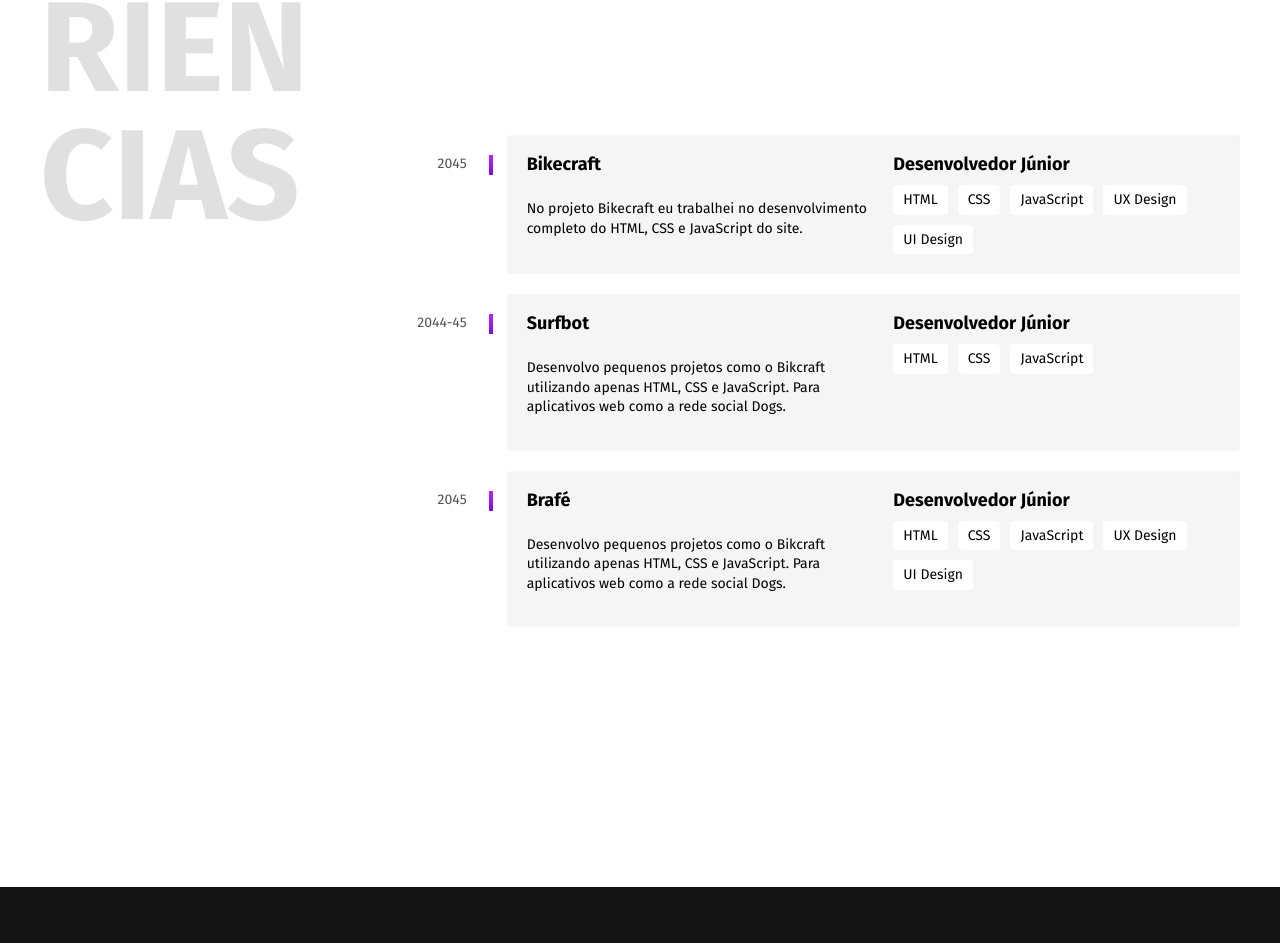
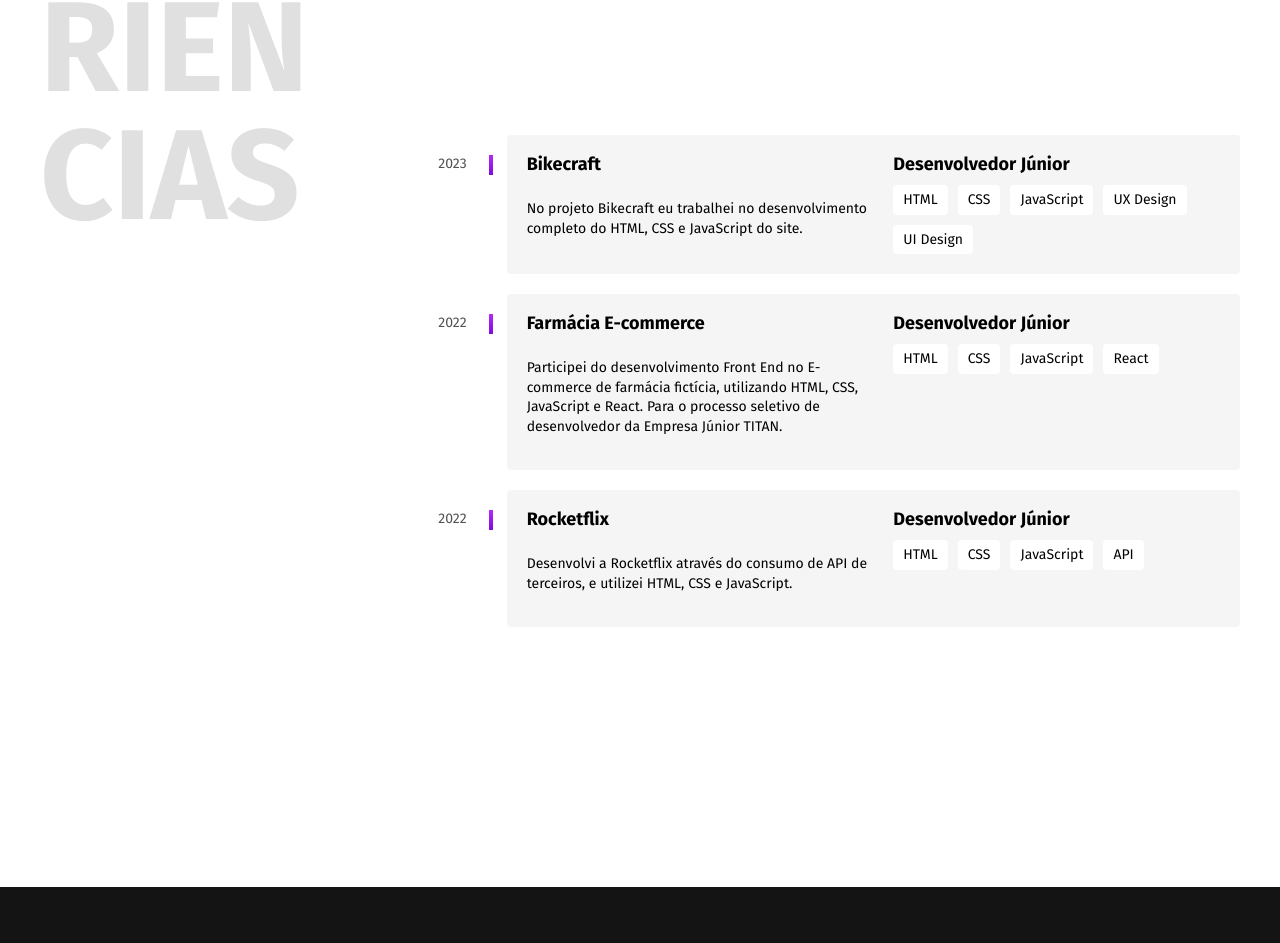
Before and after one commit to alissonmds00/alissonmds00.github.io, a plain HTML site: page index.html in a window 1280 px wide. Shown: the part 968-1911 px from the top of the page. Drawn offline with Linux system fonts and the light colour scheme.

Commit message:
Alterando informações

```diff
--- a/index.html
+++ b/index.html
@@ -39,7 +39,7 @@
         <p class="default experiência-texto">Desenvolvo pequenos projetos como Bikecraft, utilizando apenas <strong>HTML</strong>, <strong>CSS</strong> e <strong>JavaScript</strong>. Para aplicativos web como o rede social Dogs e reproduzi o <strong>UX</strong> e <strong>UI Design</strong> do produto.</p>
         <div class="empresas">
             <div class="empresa">
-                <span class="empresa-ano">2045</span>
+                <span class="empresa-ano">2023</span>
 
                 <h3 class="empresa-titulo">Bikecraft</h3>
                 <span class="empresa-titulo"> Desenvolvedor Júnior</span>
@@ -54,27 +54,27 @@
             </div>
 
             <div class="empresa">
-                <span class="empresa-ano">2044-45</span>
-                <h3 class="empresa-titulo">Surfbot</h3>
+                <span class="empresa-ano">2022</span>
+                <h3 class="empresa-titulo">Farmácia E-commerce</h3>
                 <span class="empresa-titulo"> Desenvolvedor Júnior</span>
-                <p class="empresa-texto">Desenvolvo pequenos projetos como o Bikcraft utilizando apenas HTML, CSS e JavaScript. Para aplicativos web como a rede social Dogs.</p>
+                <p class="empresa-texto">Participei do desenvolvimento Front End no E-commerce de farmácia fictícia, utilizando HTML, CSS, JavaScript e React. Para o processo seletivo de desenvolvedor da Empresa Júnior TITAN.</p>
                 <ul class="empresa-habilidades">
                     <li>HTML</li>
                     <li>CSS</li>
                     <li>JavaScript</li>
+                    <li>React</li>
                 </ul>
             </div>
             <div class="empresa">
-                <span class="empresa-ano">2045</span>
-                <h3 class="empresa-titulo">Brafé</h3>
+                <span class="empresa-ano">2022</span>
+                <h3 class="empresa-titulo">Rocketflix</h3>
                 <span class="empresa-titulo"> Desenvolvedor Júnior</span>
-                <p class="empresa-texto">Desenvolvo pequenos projetos como o Bikcraft utilizando apenas HTML, CSS e JavaScript. Para aplicativos web como a rede social Dogs.</p>
+                <p class="empresa-texto">Desenvolvi a Rocketflix através do consumo de API de terceiros, e utilizei HTML, CSS e JavaScript.</p>
                 <ul class="empresa-habilidades">
                     <li>HTML</li>
                     <li>CSS</li>
                     <li>JavaScript</li>
-                    <li>UX Design</li>
-                    <li>UI Design</li>
+                    <li>API</li>
                 </ul>
             </div>
     </section>
```
